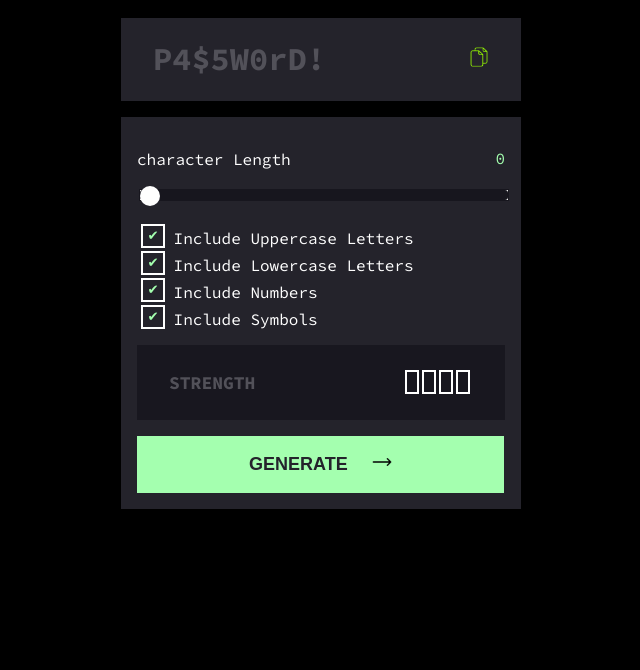
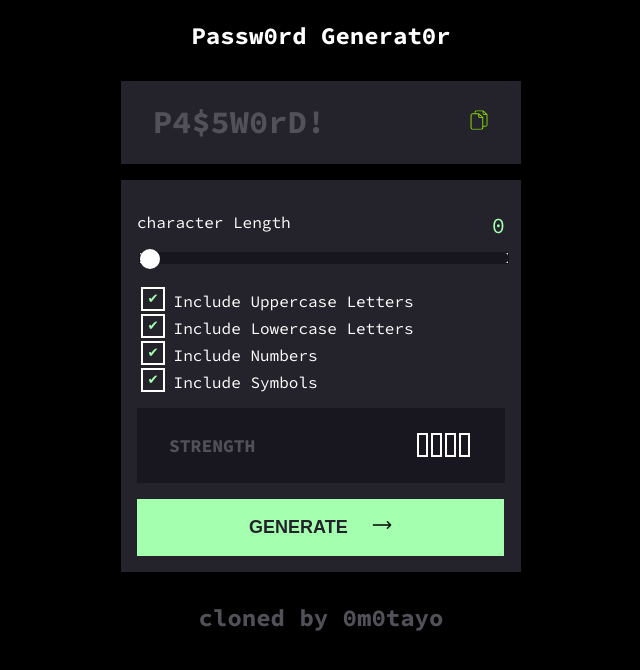
Before and after one commit to babytayo/password-generator-project, a plain HTML site: page index.html in a window 1280 px wide. Shown: the whole page, without its empty margins (327-967 px from the left). Drawn offline with Linux system fonts and the light colour scheme.

Commit message:
added somethings

```diff
--- a/index.html
+++ b/index.html
@@ -8,6 +8,7 @@
     <title>password generator</title>
   </head>
   <body>
+    <h2>Passw0rd  Generat0r</h2>
     <div class="wrapper">
       <div class="upper-wrapper">
         <div><h1>P4$5W0rD!</h1></div>
@@ -52,6 +53,8 @@
       </div>
     </div>
 
+    <h2 style="color: #525159;">cloned by 0m0tayo</h2>
+
     <script>window.addEventListener("DOMContentLoaded", () => {
   const filters = document.querySelectorAll(".filters input"),
     output = document.querySelectorAll("output");
--- a/stylesheet/style.css
+++ b/stylesheet/style.css
@@ -13,6 +13,14 @@
         background-color: black;
         color: #fff;
       }
+
+      h2{
+         text-align: center;
+      }
+
+output{
+   font-size: 22px;
+}
 
       .wrapper {
         margin: 0 auto;
@@ -85,7 +93,7 @@
 
       .box{
         border: 2px solid #fff;
-        width: 10px;
+        width: 7px;
         height: 20px;
         margin-right: 3px;
       }
```
